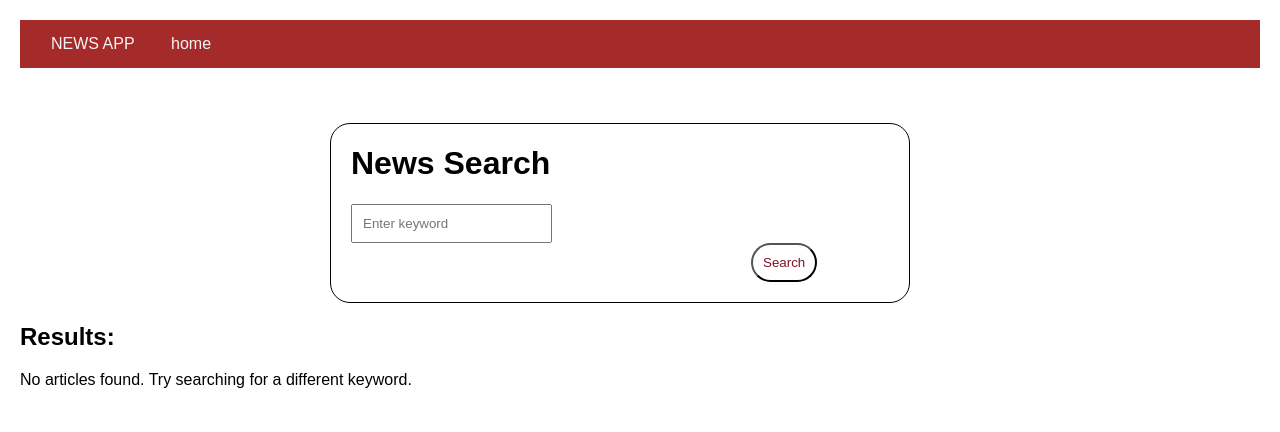
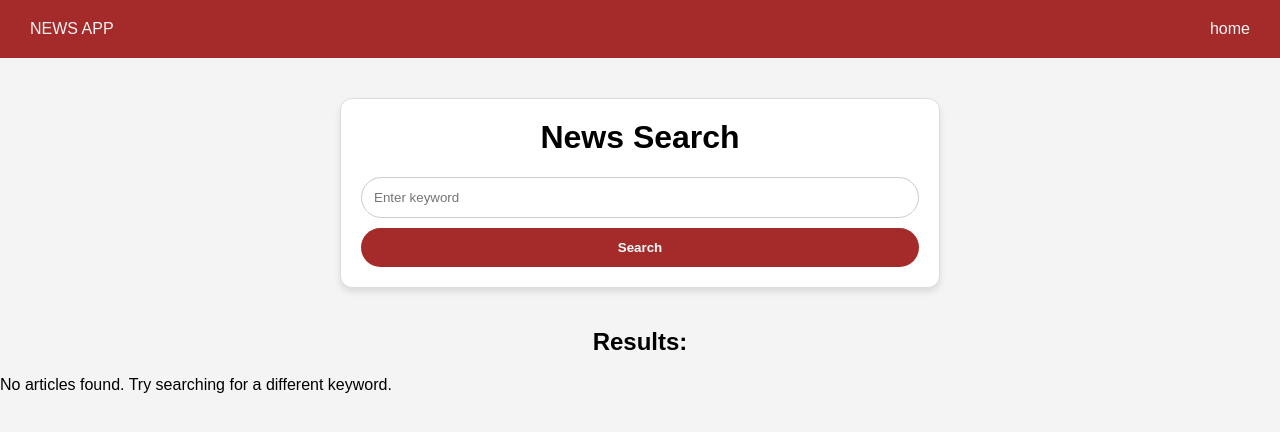
Before and after one commit to MeenakshiAM/KTN-Know-The-News...-, a Django app: page / in a window 1280 px wide. Shown: the top 432 px of the page. Run offline with Django 5.2, Linux system fonts and the light colour scheme.

Commit message:
restructured css

```diff
--- a/news_project/news/static/news/style.css
+++ b/news_project/news/static/news/style.css
@@ -1,75 +1,106 @@
+* {
+	box-sizing: border-box;
+}
+
+body {
+	font-family: Arial, sans-serif;
+	margin: 0;
+	padding: 0;
+	background-color: #f4f4f4;
+}
+
 nav {
 	background-color: brown;
-	padding: 15px;
+	padding: 10px 20px;
+	display: flex;
+	justify-content: space-between;
+	align-items: center;
 }
 
 nav a {
 	text-decoration: none;
 	color: whitesmoke;
-	text-align: center;
-	padding: 28px 16px;
+	padding: 10px;
 }
 
-body {
-	font-family: Arial, sans-serif;
-	margin: 20px;
+.task_adder {
+	max-width: 600px;
+	margin: 40px auto;
+	padding: 20px;
+	background: white;
+	border: 1px solid #ddd;
+	border-radius: 12px;
+	box-shadow: 0 4px 6px rgba(0, 0, 0, 0.1);
+	text-align: center;
+}
+
+.task_adder h1 {
+	margin-top: 0;
 }
 
 .search-form {
-	margin-bottom: 20px;
+	display: flex;
+	flex-direction: column;
+	gap: 10px;
 }
 
-.search-form input,
-.search-form button {
-	padding: 10px;
-	margin-right: 5px;
+.search-form input {
+	padding: 12px;
+	border: 1px solid #ccc;
+	border-radius: 25px;
+	width: 100%;
 }
 
-.article {
-	margin-bottom: 15px;
-	border-bottom: 1px solid #ccc;
-	padding-bottom: 10px;
+.search-form button {
+	padding: 12px;
+	background-color: brown;
+	color: white;
+	border: none;
+	border-radius: 25px;
+	cursor: pointer;
+	font-weight: bold;
+	transition: background 0.3s;
 }
 
-.task_adder {
-	margin: auto;
-	margin-top: 55px;
-	margin-left: 25%;
-	padding-left: 20px;
-	margin-right: 350px;
-	border: 1px solid black;
-	border-radius: 20px;
+.search-form button:hover {
+	background-color: #8b0000;
 }
 
-.task_adder div {
-	padding-top: 7px;
-	padding-bottom: 7.5px;
-	padding-left: 20px;
+h2 {
+	text-align: center;
+	margin-top: 40px;
 }
 
-button {
-	margin-left: 400px;
-	color: rgb(124, 20, 39);
-	background-color: rgb(255, 255, 255);
-	border-radius: 30px;
-	padding: 5px 18px;
-}
-
-.task_adder #task_name {
-	border-radius: 20px;
-	height: 20px;
-	width: 450px;
-
+.added {
+	max-width: 800px;
+	margin: 0 auto;
+	padding: 0 20px;
 }
 
 .added li {
-	margin: auto;
-	margin-top: 55px;
-	margin-left: 25%;
-	margin-right: 350px;
-	border: 1px solid black;
-	border-radius: 20px;
-	padding-top: 7px;
-	padding-bottom: 7.5px;
-	padding-left: 20px;
+	list-style: none;
+	background: white;
+	margin-bottom: 20px;
+	padding: 20px;
+	border: 1px solid #ddd;
+	border-radius: 12px;
+	box-shadow: 0 2px 4px rgba(0, 0, 0, 0.05);
 }
+
+.article h3 {
+	margin-top: 0;
+	color: #333;
+}
+
+.article p {
+	color: #666;
+	line-height: 1.5;
+}
+
+.article a {
+	display: inline-block;
+	margin-top: 10px;
+	color: brown;
+	text-decoration: none;
+	font-weight: bold;
+}
```
